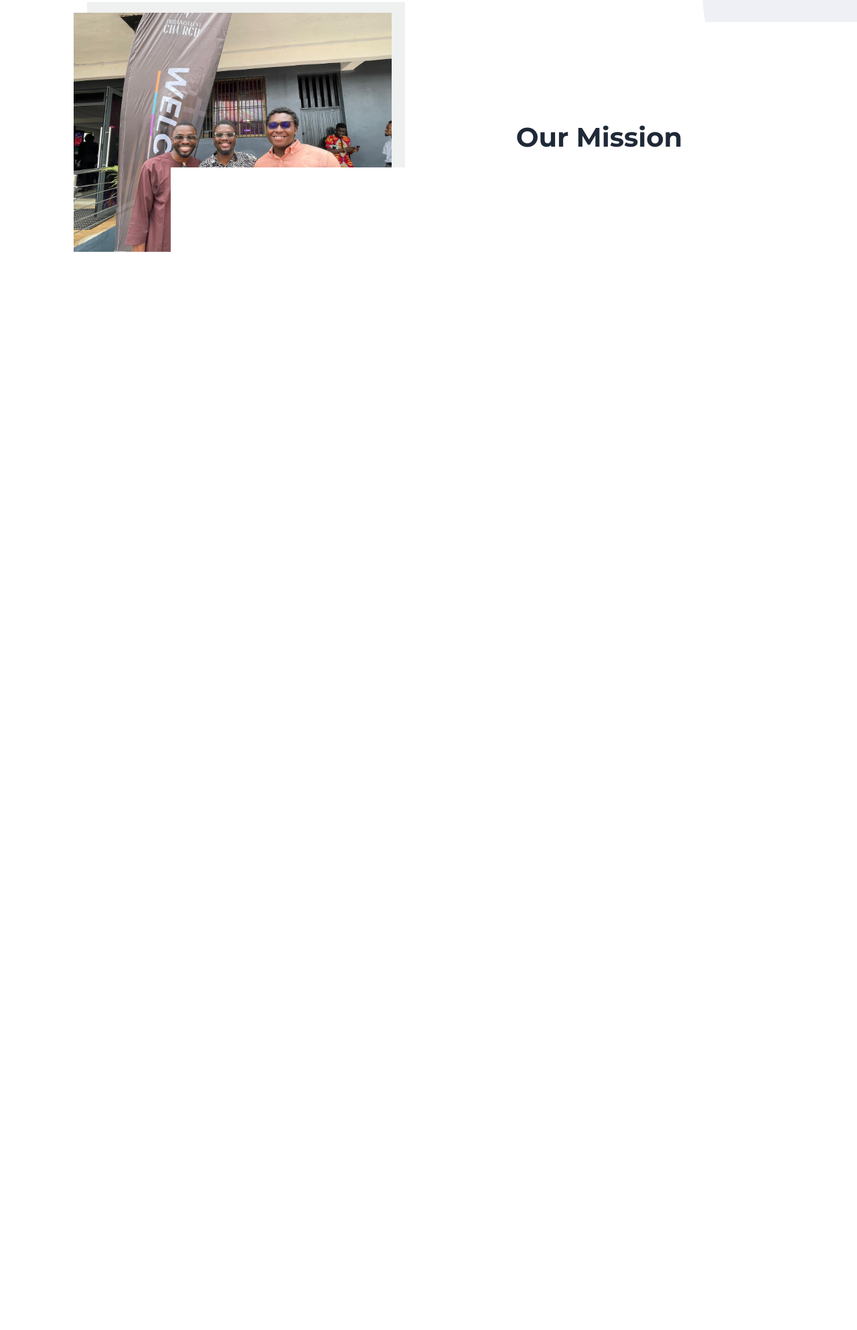
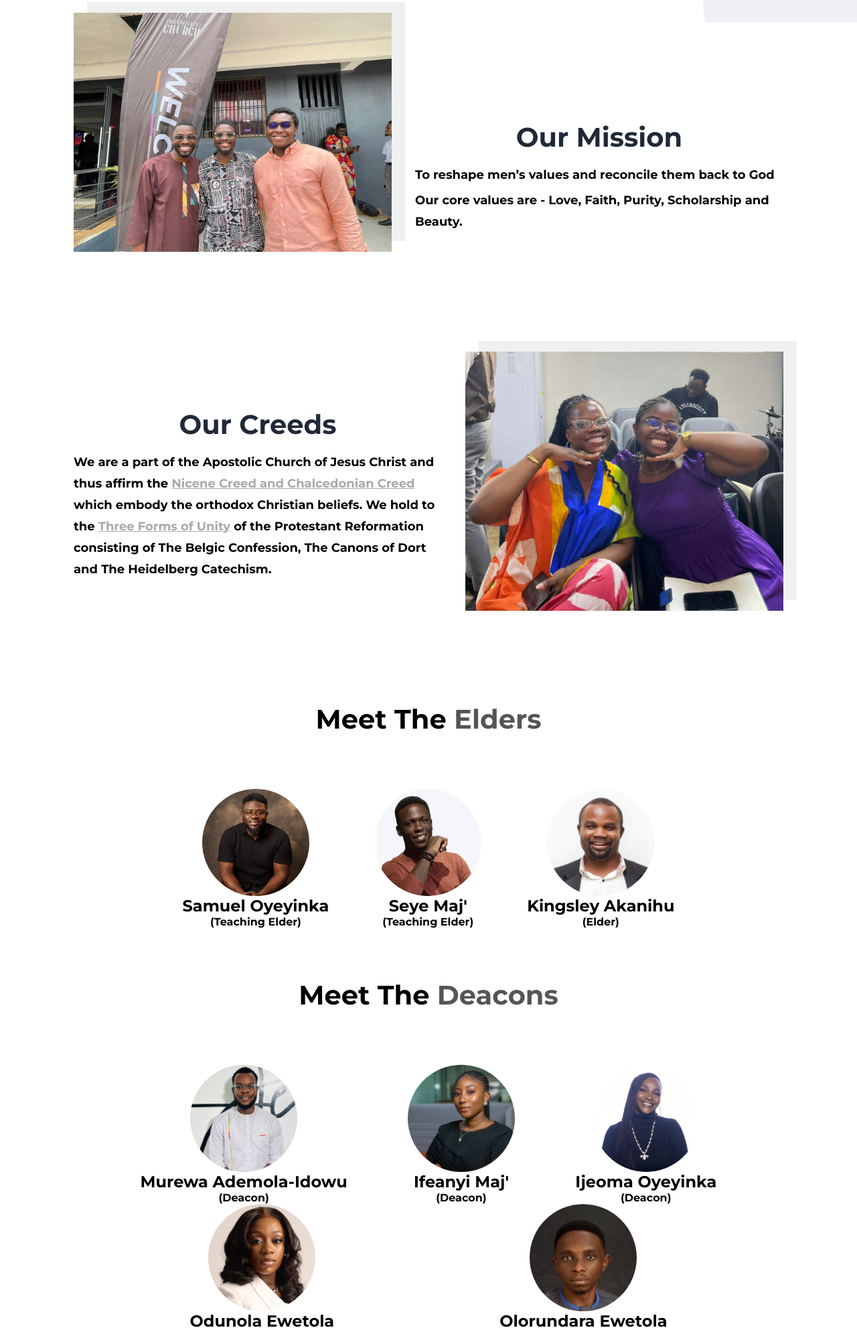
Before and after one commit to TEC-website/TEC-website, a Django app: page /about/ in a window 1280 px wide. Shown: the part 767-2753 px from the top of the page at 67% size. Before the commit the page ends 1143 px from the top, so only its background shows below. Run offline with Django 5.2, Linux system fonts and the light colour scheme; parts of the project's set-up code (start-up, migrations or seed data) failed here and were passed over; some libraries are stand-ins or nearby versions.

Commit message:
Update Deacon and Elders info (#12)
* update deacons and elders

* update sam picture, service time change

* update elder titles, remove map embed

```diff
--- a/static/about.css
+++ b/static/about.css
@@ -160,14 +160,31 @@
 }
 
 @media screen and (max-width: 650px) {
-  .column {
+  .elder-row {
+    flex-direction: column;
+    gap: 24px;
+  }
+}
+
+@media screen and (min-width: 650px) {
+  .elder-row {
+    flex-direction: row;
+    justify-content: space-around;
+    flex-wrap: wrap;
+  }
+  .elder-row-container {
+    display: flex;
     width: 100%;
-    display: block;
+    justify-content: center;
   }
+  .deacon-row-width {
+    max-width: 85%
+  }
+}
 
-  .column-x {
-    width: 100%;
-    display: block;
+@media screen and (min-width: 1200px) {
+  .deacon-row-width {
+    max-width: 75%;
   }
 }
 
@@ -183,7 +200,6 @@
 
 .card {
   text-align: center;
-  margin: auto;
 }
 
 .big-titles {
@@ -547,3 +563,7 @@
   text-decoration: underline;
   cursor: pointer;
 }
+
+.elder-row {
+  display: flex;
+}
--- a/templates/about.html
+++ b/templates/about.html
@@ -2,107 +2,98 @@
 
 <!DOCTYPE html>
 <html lang="en">
+
   <head>
     <!-- SEO metadata -->
     <title>This Excellent Church - An Evangelical, Charismatic, and Reformed Community | About Us</title>
-    <link rel="canonical" href="https://thisexcellentchurch.org" />
-    <meta
-      name="description"
-      content="We are an evangelical, reformed and charismatic church in Lagos, Nigeria that affirms that salvation is by grace alone, through faith alone, in Christ alone, as revealed by scripture alone to the glory of God alone."
-    />
-    <meta name="google-site-verification" content="65SQPlyes0D9EL6G5T6Ft0IJ85-fPPwO2I0YFeI9G84" />
+    <link rel="canonical"
+      href="https://thisexcellentchurch.org" />
+    <meta name="description"
+      content="We are an evangelical, reformed and charismatic church in Lagos, Nigeria that affirms that salvation is by grace alone, through faith alone, in Christ alone, as revealed by scripture alone to the glory of God alone." />
+    <meta name="google-site-verification"
+      content="65SQPlyes0D9EL6G5T6Ft0IJ85-fPPwO2I0YFeI9G84" />
     <!-- Social media tags -->
-    <meta
-      property="og:title"
-      content="This Excellent Church - An Evangelical, Charismatic, and Reformed Community | About Us"
-    />
-    <meta property="og:type" content="website" />
-    <meta property="og:locale" content="en_NG" />
-    <meta property="og:site_name" content="This Excellent Church" />
-    <meta
-      property="og:description"
-      content="We are an evangelical, reformed and charismatic church in Lagos, Nigeria that affirms that salvation is by grace alone, through faith alone, in Christ alone, as revealed by scripture alone to the glory of God alone."
-    />
-    <meta property="og:url" content="https://thisexcellentchurch.org/about" />
-    <meta
-      property="og:image"
-      content="https://thisexcellentchurch.org/static/assets/og-image.jpg"
-    />
-    <meta
-      property="og:image:secure_url"
-      content="https://thisexcellentchurch.org/static/assets/og-image.jpg"
-    />
-    <meta property="og:image:width" content="500" />
-    <meta property="og:image:height" content="500" />
-    <meta property="og:image:alt" content="This Excellent Church" />
-    <meta name="twitter:card" content="summary_large_image" />
-    <meta name="twitter:site" content="@thisexcellentch" />
-    <meta
-      name="twitter:title"
-      content="This Excellent Church - An Evangelical, Charismatic, and Reformed Community | About Us"
-    />
-    <meta
-      name="twitter:description"
-      content="We are an evangelical, reformed and charismatic church in Lagos, Nigeria that affirms that salvation is by grace alone, through faith alone, in Christ alone, as revealed by scripture alone to the glory of God alone."
-    />
-    <meta
-      name="twitter:image"
-      content="https://thisexcellentchurch.org/static/assets/og-image.jpg"
-    />
-    <meta name="template" content="This Excellent Church About Us" />
-    <meta name="theme" content="White, Secondary Black" />
-    <meta
-      name="experiment-control"
-      content="https://thisexcellentchurch.org/about"
-    />
+    <meta property="og:title"
+      content="This Excellent Church - An Evangelical, Charismatic, and Reformed Community | About Us" />
+    <meta property="og:type"
+      content="website" />
+    <meta property="og:locale"
+      content="en_NG" />
+    <meta property="og:site_name"
+      content="This Excellent Church" />
+    <meta property="og:description"
+      content="We are an evangelical, reformed and charismatic church in Lagos, Nigeria that affirms that salvation is by grace alone, through faith alone, in Christ alone, as revealed by scripture alone to the glory of God alone." />
+    <meta property="og:url"
+      content="https://thisexcellentchurch.org/about" />
+    <meta property="og:image"
+      content="https://thisexcellentchurch.org/static/assets/og-image.jpg" />
+    <meta property="og:image:secure_url"
+      content="https://thisexcellentchurch.org/static/assets/og-image.jpg" />
+    <meta property="og:image:width"
+      content="500" />
+    <meta property="og:image:height"
+      content="500" />
+    <meta property="og:image:alt"
+      content="This Excellent Church" />
+    <meta name="twitter:card"
+      content="summary_large_image" />
+    <meta name="twitter:site"
+      content="@thisexcellentch" />
+    <meta name="twitter:title"
+      content="This Excellent Church - An Evangelical, Charismatic, and Reformed Community | About Us" />
+    <meta name="twitter:description"
+      content="We are an evangelical, reformed and charismatic church in Lagos, Nigeria that affirms that salvation is by grace alone, through faith alone, in Christ alone, as revealed by scripture alone to the glory of God alone." />
+    <meta name="twitter:image"
+      content="https://thisexcellentchurch.org/static/assets/og-image.jpg" />
+    <meta name="template"
+      content="This Excellent Church About Us" />
+    <meta name="theme"
+      content="White, Secondary Black" />
+    <meta name="experiment-control"
+      content="https://thisexcellentchurch.org/about" />
     <meta charset="UTF-8" />
-    <meta http-equiv="X-UA-Compatible" content="IE=edge" />
-    <meta name="viewport" content="width=device-width, initial-scale=1.0" />
-    <meta name="theme-color" content="#7b46f6" />
-    <meta name="robots" content="index,follow" />
+    <meta http-equiv="X-UA-Compatible"
+      content="IE=edge" />
+    <meta name="viewport"
+      content="width=device-width, initial-scale=1.0" />
+    <meta name="theme-color"
+      content="#7b46f6" />
+    <meta name="robots"
+      content="index,follow" />
     <!-- Styles -->
-    <link rel="stylesheet" href="{% static 'style.css' %}" />
-    <link rel="stylesheet" href="{% static 'about.css' %}" />
-    <link
-      href="https://cdn.jsdelivr.net/npm/remixicon@3.2.0/fonts/remixicon.css"
-      rel="stylesheet"
-    />
-    <link
-      rel="stylesheet"
+    <link rel="stylesheet"
+      href="{% static 'style.css' %}" />
+    <link rel="stylesheet"
+      href="{% static 'about.css' %}" />
+    <link href="https://cdn.jsdelivr.net/npm/remixicon@3.2.0/fonts/remixicon.css"
+      rel="stylesheet" />
+    <link rel="stylesheet"
       type="text/css"
-      href="https://cdnjs.cloudflare.com/ajax/libs/font-awesome/6.6.0/css/all.min.css"
-    />
+      href="https://cdnjs.cloudflare.com/ajax/libs/font-awesome/6.6.0/css/all.min.css" />
 
     <!-- Favicon tags -->
-    <link rel="icon" type="image/x-icon" href="{% static '/favicon.ico' %}" />
-    <link
-      rel="shortcut icon"
+    <link rel="icon"
       type="image/x-icon"
-      href="{% static '/favicon-32x32.png' %}"
-    />
-    <link
-      rel="icon"
+      href="{% static '/favicon.ico' %}" />
+    <link rel="shortcut icon"
+      type="image/x-icon"
+      href="{% static '/favicon-32x32.png' %}" />
+    <link rel="icon"
       type="image/png"
       sizes="32x32"
-      href="{% static '/favicon-32x32.png' %}"
-    />
-    <link
-      rel="icon"
+      href="{% static '/favicon-32x32.png' %}" />
+    <link rel="icon"
       type="image/png"
       sizes="16x16"
-      href="{% static '/favicon-16x16.png' %}"
-    />
-    <link
-      rel="apple-touch-icon"
+      href="{% static '/favicon-16x16.png' %}" />
+    <link rel="apple-touch-icon"
       sizes="180x180"
-      href="{% static '/apple-touch-icon.png' %}"
-    />
-    <link rel="manifest" href="{% static '/site.webmanifest' %}" />
-    <link
-      rel="mask-icon"
+      href="{% static '/apple-touch-icon.png' %}" />
+    <link rel="manifest"
+      href="{% static '/site.webmanifest' %}" />
+    <link rel="mask-icon"
       href="{% static '/safari-pinned-tab.svg' %}"
-      color="#5bbad5"
-    />
+      color="#5bbad5" />
   </head>
 
   <body class="full-height-grow">
@@ -110,14 +101,17 @@
       <nav>
         <div class="nav__content">
           <div class="logo">
-            <a href="/"
-              ><img width="95" src="{% static 'assets\logo.svg' %}" alt=""
-            /></a>
+            <a href="/"><img width="95"
+                src="{% static 'assets\logo.svg' %}"
+                alt="TEC Logo" /></a>
           </div>
-          <label for="check" class="checkbox">
+          <label for="check"
+            class="checkbox">
             <i class="ri-menu-line"></i>
           </label>
-          <input type="checkbox" name="check" id="check" />
+          <input type="checkbox"
+            name="check"
+            id="check" />
           <ul>
             <li><a href="{% url 'index' %}">HOME</a></li>
             <li><a href="{% url 'about' %}">ABOUT TEC</a></li>
@@ -131,69 +125,67 @@
         <span>Who are </span>
         <span class="gray-text">We<span id="not-gray">?</span></span>
       </div>
-      <section class="home-main-section" id="main-sec">
+      <section class="home-main-section"
+        id="main-sec">
         <div class="call-to-action about_tec_1">
           <h1 class="title">About Us</h1>
-          <span class="subtitle-i"
-            >We are an evangelical, reformed and charismatic church that affirms that
+          <span class="subtitle-i">We are an evangelical, reformed and charismatic church that affirms that
             salvation is by grace alone, through faith alone, in Christ alone,
             as revealed by scripture alone to the glory of God alone.
           </span>
         </div>
-        <div class="img-wrapper" id="img-tst">
+        <div class="img-wrapper"
+          id="img-tst">
           <div class="globe-img">
-            <img
-              style="max-width: 475px"
+            <img style="max-width: 475px"
               src="{% static 'assets\about_us_01.jpeg' %}"
-              alt=""
-              class="responsive-img"
-            />
+              alt="TEC Family Pic 01"
+              class="responsive-img" />
           </div>
         </div>
       </section>
-      <section class="home-main-section separate" id="main-sec">
-        <div class="img-wrapper" id="img-tst">
+      <section class="home-main-section separate"
+        id="main-sec">
+        <div class="img-wrapper"
+          id="img-tst">
           <div class="globe-img">
-            <img
-              style="max-width: 475px"
+            <img style="max-width: 475px"
               src="{% static 'assets\PHOTO-2024-09-21-21.jpg' %}"
-              alt=""
-              class="responsive-img"
-            />
+              alt="TEC Family Pic O2"
+              class="responsive-img" />
           </div>
         </div>
         <div class="call-to-action">
           <h1 class="title">Our Mission</h1>
-          <span class="subtitle-ii"
-            >To reshape men’s values and reconcile them back to God
+          <span class="subtitle-ii">To reshape men’s values and reconcile them back to God
           </span>
           <span class="subtitle-iix">
             Our core values are - Love, Faith, Purity, Scholarship and Beauty.
           </span>
         </div>
       </section>
-      <section class="home-main-section last-child-section" id="main-sec">
+      <section class="home-main-section last-child-section"
+        id="main-sec">
         <div class="call-to-action">
           <h1 class="title">Our Creeds</h1>
           <span class="subtitle-iii">
             We are a part of the Apostolic Church of Jesus Christ and thus affirm the <a class="reg-link"
               href="{% url 'creeds' %}">Nicene Creed and
-                        Chalcedonian Creed</a> which embody the orthodox Christian beliefs. We hold to the <a
-                        class="reg-link" href={% static 'assets/TEC Confession, Catechism and Creeds.pdf' %}
-                        download>Three Forms of
-                        Unity</a> of the Protestant Reformation consisting of The Belgic Confession, The Canons of Dort
+              Chalcedonian Creed</a> which embody the orthodox Christian beliefs. We hold to the
+            <a class="reg-link"
+              href={% static 'assets/TEC Confession, Catechism and Creeds.pdf' %}
+              download>Three Forms of Unity</a> of the Protestant Reformation consisting of The Belgic Confession, The Canons of Dort
             and The
             Heidelberg Catechism.
           </span>
         </div>
-        <div class="img-wrapper" id="img-tst">
+        <div class="img-wrapper"
+          id="img-tst">
           <div class="globe-img">
-            <img
-              style="max-width: 475px"
+            <img style="max-width: 475px"
               src="{% static 'assets\PHOTO-2024-09-21-21-31-09.jpg' %}"
-              alt=""
-              class="responsive-img"
-            />
+              alt="TEC Family Pic 03"
+              class="responsive-img" />
           </div>
         </div>
       </section>
@@ -201,7 +193,10 @@
       <div class="home-page-art-2"></div>
       <div class="home-page-art-3"></div>
       <div id="img-art-1">
-        <img src="" alt="" class="img-slide" id="img-s" />
+        <img src=""
+          alt=""
+          class="img-slide"
+          id="img-s" />
       </div>
 
       <div class="big-titles">
@@ -209,103 +204,110 @@
         <span class="gray-text">Elders</span>
       </div>
 
-      <div class="row" style="margin-bottom: 50px">
-        <div class="column">
+      <div class="elder-row-container">
+        <div class="elder-row"
+          style="margin-bottom: 75px;">
           <div class="card">
             <div class="profile-pic">
-              <img
-                src="{% static 'assets\Ellipse_6.png' %}"
-                alt="Jane"
-                style="width: 100%"
-              />
+              <img src="{% static 'assets\Samuel_Oyeyinka.jpeg' %}"
+                alt="Samuel Oyeyinka (Teaching Elder)"
+                style="width: 100%" />
             </div>
             <div class="container">
               <h2>Samuel Oyeyinka</h2>
-              <p class="">(Elder)</p>
-            </div>
+              <p class="">(Teaching Elder)</p>
             </div>
           </div>
 
-        <div class="column-x">
           <div class="card">
             <div class="profile-pic">
-              <img
-                src="{% static 'assets\Ellipse_10.png' %}"
-                alt="Jane"
-                style="width: 100%"
-              />
+              <img src="{% static 'assets\Ellipse_10.png' %}"
+                alt="Seye Maj' (Teaching Elder 02)"
+                style="width: 100%" />
             </div>
             <div class="container">
               <h2>Seye Maj'</h2>
+              <p class="">(Teaching Elder)</p>
+            </div>
+          </div>
+
+          <div class="card">
+            <div class="profile-pic">
+              <img src="{% static 'assets\kingsley.JPG' %}"
+                alt="Kingsley Akanihu (Elder 03)"
+                style="width: 100%" />
+            </div>
+            <div class="container">
+              <h2>Kingsley Akanihu</h2>
               <p class="">(Elder)</p>
             </div>
           </div>
         </div>
       </div>
     </div>
+
     <div class="big-titles">
       <span>Meet The </span>
       <span class="gray-text">Deacons</span>
     </div>
-    <div class="row">
-      <div class="column-x">
+    <div class="elder-row-container">
+      <div class="elder-row deacon-row-width">
         <div class="card">
           <div class="profile-pic">
-            <img
-              src="{% static 'assets/murewa.JPG'%}"
-              alt="Jane"
-              style="width: 100%"
-            />
+            <img src="{% static 'assets/murewa.JPG'%}"
+              alt="Murewa Ademola-Idowu (Deacon)"
+              style="width: 100%" />
           </div>
           <div class="container">
             <h2>Murewa Ademola-Idowu</h2>
             <p class="">(Deacon)</p>
           </div>
         </div>
-      </div>
-      <div class="column-x">
+
         <div class="card">
           <div class="profile-pic">
-            <img
-              src="{% static 'assets/ifeanyi.JPG'%}"
-              alt="Jane"
-              style="width: 100%"
-            />
+            <img src="{% static 'assets/ifeanyi.JPG'%}"
+              alt="Ifeanyi Maj' (Deacon 02)"
+              style="width: 100%" />
           </div>
           <div class="container">
             <h2>Ifeanyi Maj'</h2>
             <p class="">(Deacon)</p>
           </div>
         </div>
-      </div>
 
-      <div class="column-x">
         <div class="card">
           <div class="profile-pic">
-            <img
-              src="{% static 'assets\Ellipse_9.png' %}"
-              alt="Jane"
-              style="width: 100%"
-            />
+            <img src="{% static 'assets\Ellipse_9.png' %}"
+              alt="Ijeoma Oyeyinka (Deacon 03)"
+              style="width: 100%" />
           </div>
           <div class="container">
             <h2>Ijeoma Oyeyinka</h2>
             <p class="">(Deacon)</p>
           </div>
         </div>
+
+        <div class="card">
+          <div class="profile-pic">
+            <img src="{% static 'assets/Odunola_Ewetola.jpeg'%}"
+              alt="Odunola Ewetola"
+              style="width: 100%" />
+          </div>
+          <div class="container">
+            <h2>Odunola Ewetola</h2>
+            <p class="">(Deacon)</p>
+          </div>
         </div>
 
-      <div class="column-x">
         <div class="card">
           <div class="profile-pic">
-            <img
-              src="{% static 'assets/kingsley.JPG'%}"
-              alt="Jane"
-              style="width: 100%"
-            />
+            <img src="{% static 'assets/Dara_Ewetola.jpeg'%}"
+              alt="Olorundara Ewetola"
+              style="width: 100%" />
           </div>
           <div class="container">
-            <h2>Kingsley Akanihu</h2>
+            <h2>Olorundara Ewetola</h2>
             <p class="">(Deacon)</p>
           </div>
         </div>
@@ -333,37 +335,31 @@
             <h4>Keep Up</h4>
             <ul>
               <li>
-                <a href="https://t.me/tec_media" target="_blank">Telegram</a>
+                <a href="https://t.me/tec_media"
+                  target="_blank">Telegram</a>
               </li>
               <li>
-                <a href="https://thisexcellentchurch.mixlr.com" target="_blank"
-                  >Mixlr</a
-                >
+                <a href="https://thisexcellentchurch.mixlr.com"
+                  target="_blank">Mixlr</a>
               </li>
               <li>
-                <a
-                  href="https://www.youtube.com/@thisexcellentchurch"
-                  target="_blank"
-                  >YouTube</a
-                >
+                <a href="https://www.youtube.com/@thisexcellentchurch"
+                  target="_blank">YouTube</a>
               </li>
             </ul>
           </div>
           <div class="footer-col">
             <h4>follow us</h4>
             <div class="social-links">
-              <a href="https://x.com/thisexcellentch" target="_blank"
-                ><i class="fab fa-x-twitter"></i
-              ></a>
-              <a
-                href="https://www.instagram.com/thisexcellentchurch/"
-                target="_blank"
-                ><i class="fab fa-instagram"></i
-              ></a>
+              <a href="https://x.com/thisexcellentch"
+                target="_blank"><i class="fab fa-x-twitter"></i></a>
+              <a href="https://www.instagram.com/thisexcellentchurch/"
+                target="_blank"><i class="fab fa-instagram"></i></a>
             </div>
           </div>
         </div>
       </div>
     </footer>
   </body>
+
 </html>
--- a/templates/index.html
+++ b/templates/index.html
@@ -224,7 +224,8 @@
       <div class="call-to-action">
         <h1 class="description">Service Times</h1>
         <span class="subtitle" style="text-align: center">
-          Sunday Service: 8:55am - 11:00am<br /><br />
+          Sunday School: 8:30am - 9:00am<br /><br />
+          Sunday Service: 9:05am - 11:30am<br /><br />
           Wednesday Bible Study: 6:30pm - 8:00pm<br /><br />
           Friday Prayer Meeting: 6:30pm - 8:00pm<br /><br />
         </span>
```
Also changed, not shown: templates/contact-us.html (+0 -10 lines), static/assets/Dara_Ewetola.jpeg (added), static/assets/Ellipse_6.png (deleted), static/assets/Odunola_Ewetola.jpeg (added), static/assets/Samuel_Oyeyinka.jpeg (added). Lines whose indentation alone changed are shown as unchanged.
